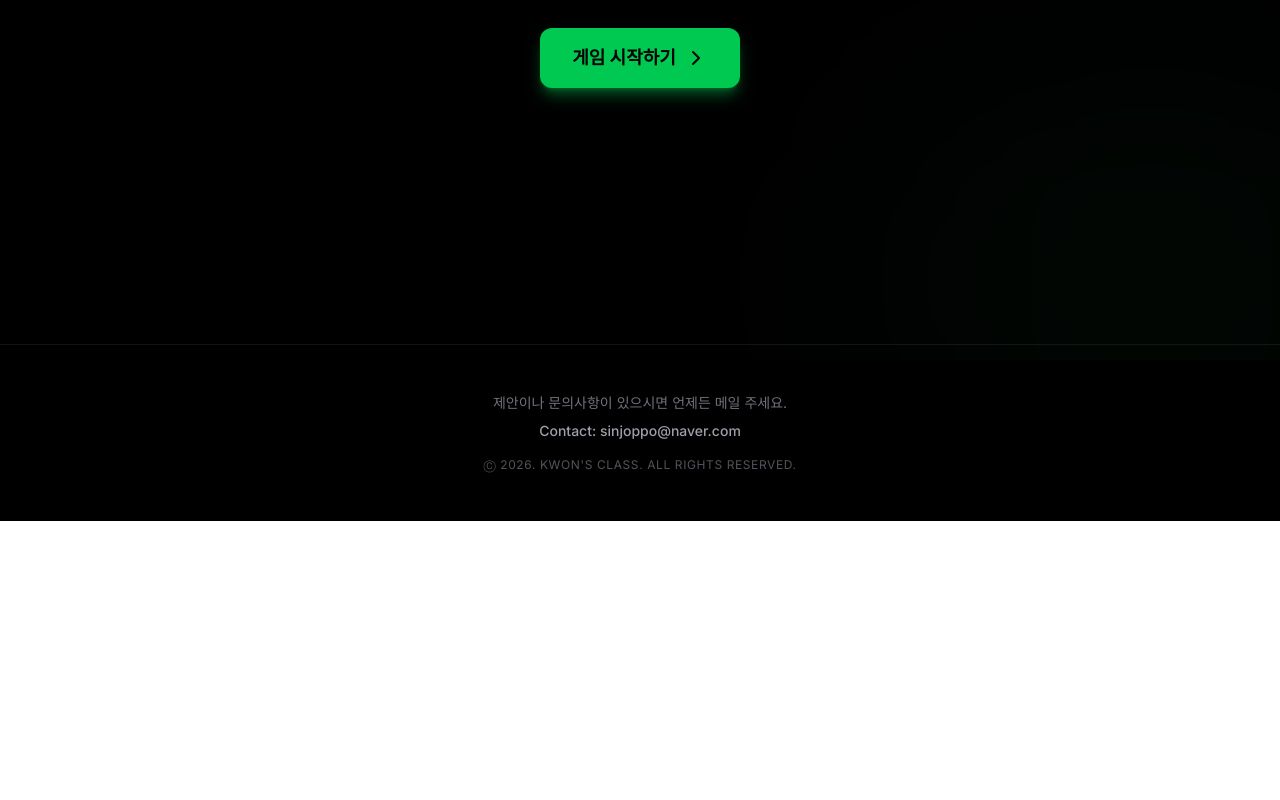
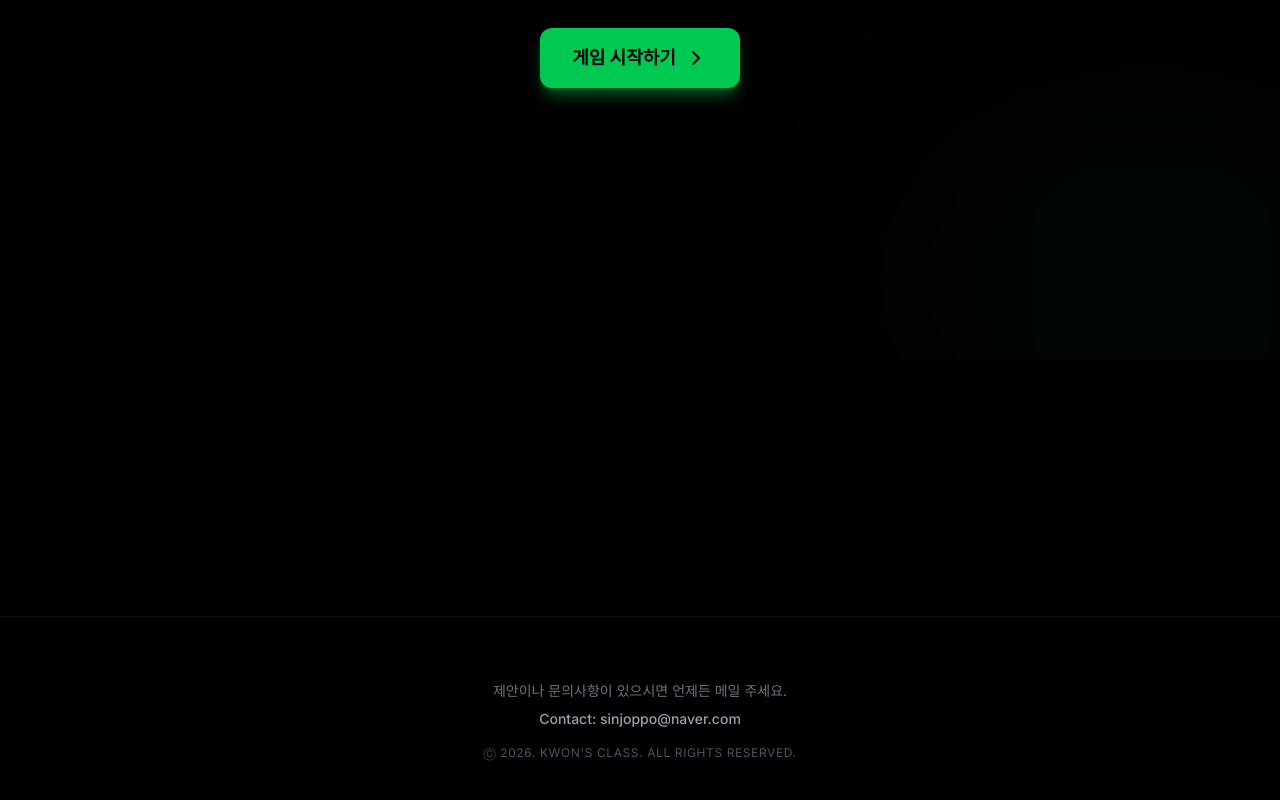
Before and after one commit to kssaembo/zombiegame, a React (Vite) app: page / in a window 1280 px wide. Shown: the part 440-1240 px from the top of the page. Before the commit the page ends 961 px from the top, so only its background shows below. Built offline with nearby package versions, Linux system fonts and the light colour scheme.

Commit message:
Add files via upload

```diff
--- a/src/App.tsx
+++ b/src/App.tsx
@@ -514,8 +514,8 @@ const GameView = React.memo(({
       </div>
 
       {/* Action Bar */}
-      <div className="fixed bottom-8 left-1/2 -translate-x-1/2 flex items-center gap-4 z-40">
-        <div className="flex items-center gap-4">
+      <div className="fixed bottom-16 left-1/2 -translate-x-1/2 flex items-center gap-4 z-50">
+        <div className="flex items-center gap-4 bg-black/40 backdrop-blur-md p-4 rounded-full border border-zinc-800/50 shadow-[0_-10px_40px_rgba(0,0,0,0.5)]">
           <Button
             size="lg"
             variant="neon"
@@ -539,12 +539,12 @@ const GameView = React.memo(({
       </div>
 
       {/* Teacher Page Button */}
-      <div className="fixed bottom-8 right-8 z-40">
+      <div className="fixed bottom-16 right-8 z-50">
         <Button
           variant="ghost"
           size="sm"
           onClick={onShowTeacherPage}
-          className="text-zinc-600 hover:text-zinc-400"
+          className="text-zinc-600 hover:text-zinc-400 bg-black/20 backdrop-blur-sm rounded-full px-4"
         >
           교사 페이지
         </Button>
@@ -1002,7 +1002,7 @@ export default function App() {
         <div className="absolute bottom-[-10%] right-[-10%] w-[40%] h-[40%] bg-green-900/10 blur-[120px] rounded-full" />
       </div>
 
-      <main className="relative z-10 container mx-auto px-4 py-8">
+      <main className="relative z-10 container mx-auto px-4 py-8 pb-64">
         <AnimatePresence mode="wait">
           {view === 'START' && <StartView key="start" onStart={handleStart} />}
           {view === 'SETUP_CONFIG' && (
@@ -1063,7 +1063,7 @@ export default function App() {
         </AnimatePresence>
       </main>
 
-      <footer className="relative z-10 py-12 text-center border-t border-zinc-800/50 mt-20">
+      <footer className="relative z-0 py-16 text-center border-t border-zinc-800/50 mt-32 bg-black/50">
         <div className="container mx-auto px-4">
           <p className="text-zinc-500 text-sm mb-2">제안이나 문의사항이 있으시면 언제든 메일 주세요.</p>
           <p className="text-zinc-400 text-sm font-medium mb-4">Contact: <a href="mailto:sinjoppo@naver.com" className="hover:text-purple-400 transition-colors">sinjoppo@naver.com</a></p>
```
